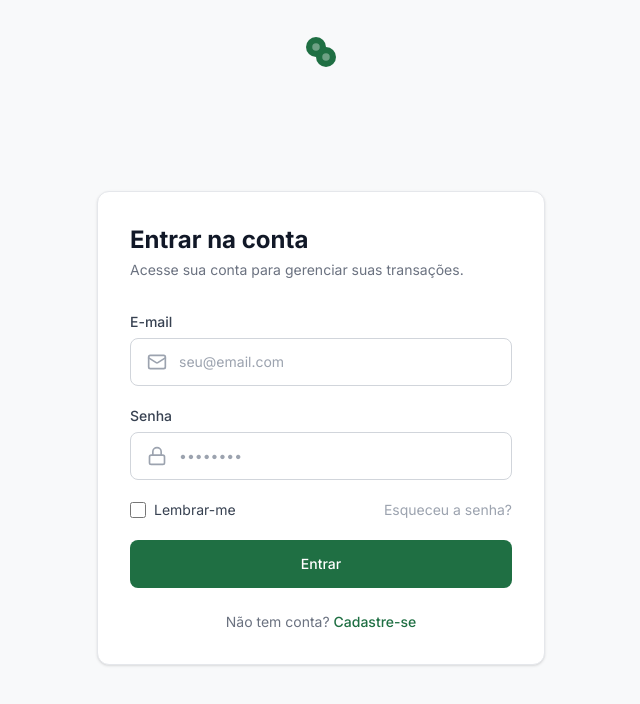
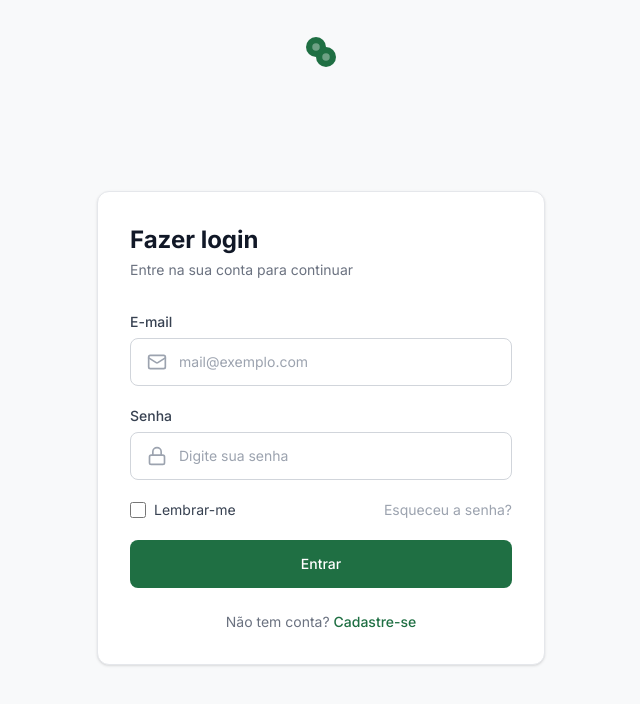
Before and after one commit to igoreineck/financy, a React (Vite) app in the folder frontend/: page /login in a window 1280 px wide. Shown: the top 704 px of the page, without its empty margins (319-959 px from the left). Built offline with nearby package versions, Linux system fonts and the light colour scheme; no server answers.

Commit message:
ajustar textos do login pro prototipo

```diff
--- a/frontend/src/pages/auth/login.tsx
+++ b/frontend/src/pages/auth/login.tsx
@@ -59,8 +59,8 @@ export function Login() {
 
   return (
     <AuthCard
-      title="Entrar na conta"
-      subtitle="Acesse sua conta para gerenciar suas transações."
+      title="Fazer login"
+      subtitle="Entre na sua conta para continuar"
       footer={
         <span>
           Não tem conta? <Link to="/cadastro">Cadastre-se</Link>
@@ -75,7 +75,7 @@ export function Login() {
           <Input
             id="email"
             type="email"
-            placeholder="seu@email.com"
+            placeholder="mail@exemplo.com"
             icon={<Mail />}
             error={Boolean(errors.email)}
             autoComplete="email"
@@ -96,7 +96,7 @@ export function Login() {
           <Input
             id="password"
             type="password"
-            placeholder="••••••••"
+            placeholder="Digite sua senha"
             icon={<Lock />}
             error={Boolean(errors.password)}
             autoComplete="current-password"
```
